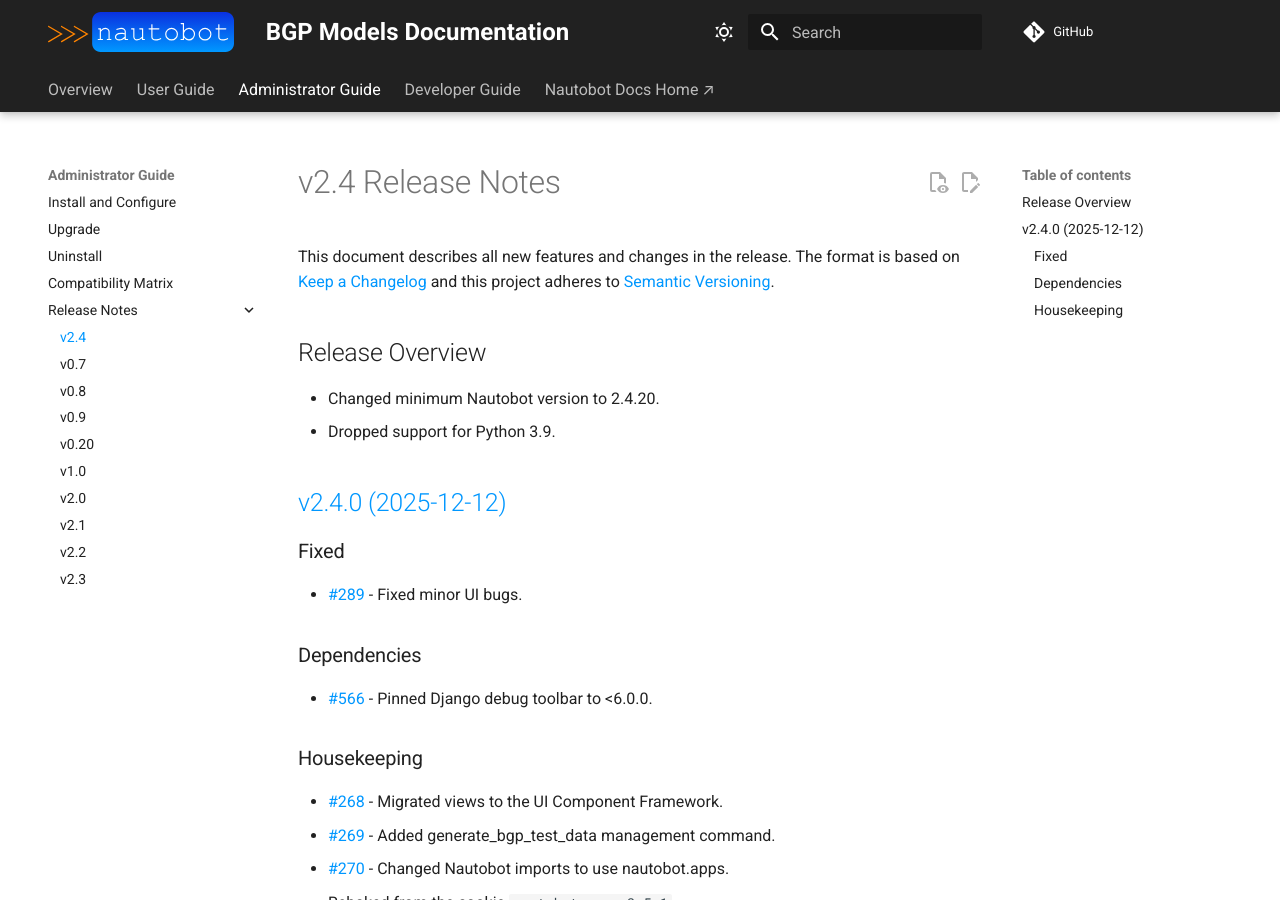
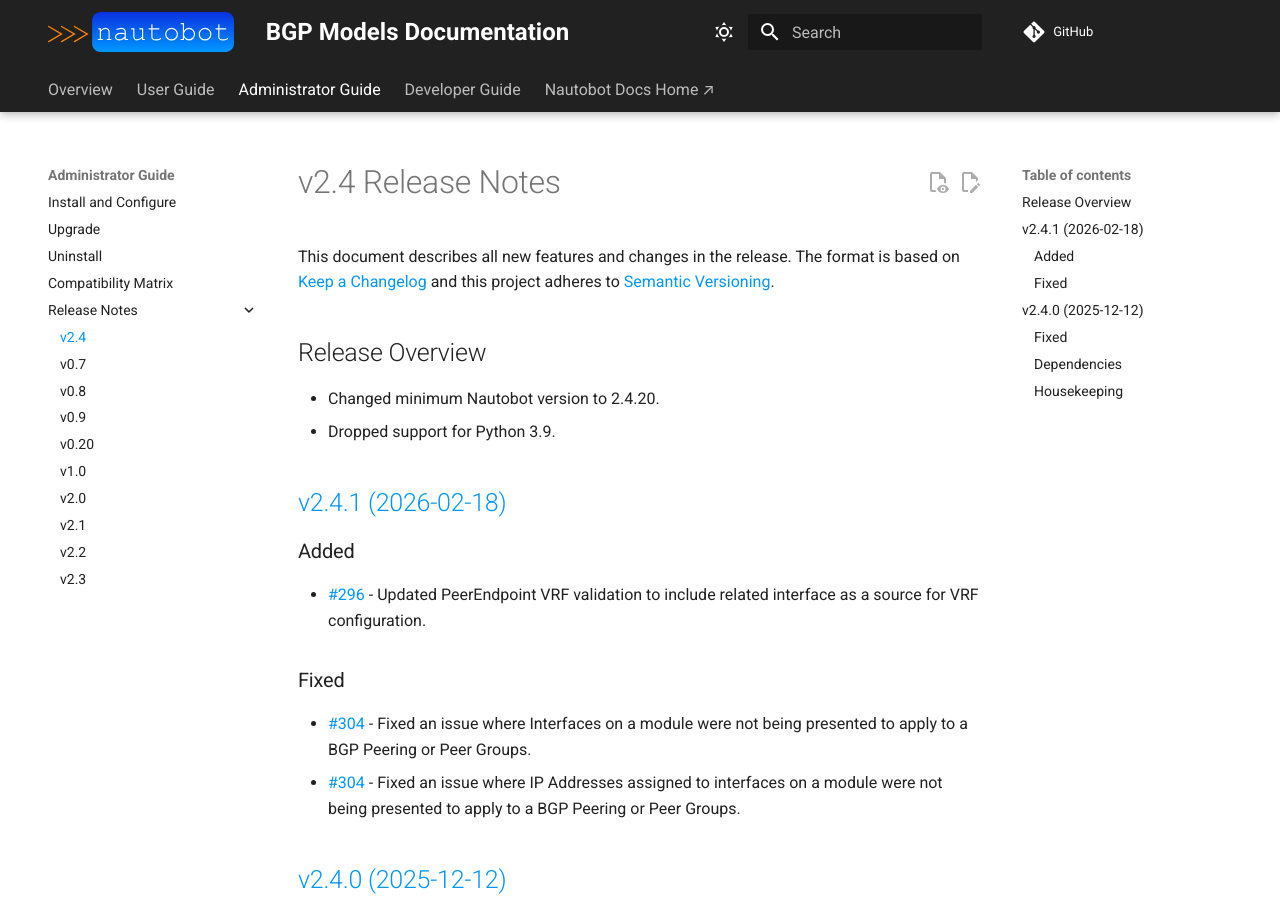
Before and after one commit to nautobot/nautobot-app-bgp-models, an MkDocs documentation site: the page built from docs/admin/release_notes/version_2.4.md, in a window 1280 px wide and 900 px high. Built offline with MkDocs 1.6.1 and Material for MkDocs 9.7.7, drawn with Linux system fonts in a browser that asks for light colours; comment, search, counter and statistics services are not loaded.

Commit message:
Release v2.4.1

```diff
--- a/docs/admin/release_notes/version_2.4.md
+++ b/docs/admin/release_notes/version_2.4.md
@@ -8,6 +8,19 @@ This document describes all new features and changes in the release. The format
 - Dropped support for Python 3.9.
 
 <!-- towncrier release notes start -->
+
+
+## [v2.4.1 (2026-02-18)](https://github.com/nautobot/nautobot-app-bgp-models/releases/tag/v2.4.1)
+
+### Added
+
+- [#296](https://github.com/nautobot/nautobot-app-bgp-models/issues/296) - Updated PeerEndpoint VRF validation to include related interface as a source for VRF configuration.
+
+### Fixed
+
+- [#304](https://github.com/nautobot/nautobot-app-bgp-models/issues/304) - Fixed an issue where Interfaces on a module were not being presented to apply to a BGP Peering or Peer Groups.
+- [#304](https://github.com/nautobot/nautobot-app-bgp-models/issues/304) - Fixed an issue where IP Addresses assigned to interfaces on a module were not being presented to apply to a BGP Peering or Peer Groups.
+
 ## [v2.4.0 (2025-12-12)](https://github.com/nautobot/nautobot-app-bgp-models/releases/tag/v2.4.0)
 
 ### Fixed
--- a/pyproject.toml
+++ b/pyproject.toml
@@ -1,6 +1,6 @@
 [tool.poetry]
 name = "nautobot-bgp-models"
-version = "2.4.0"
+version = "2.4.1"
 description = "Nautobot BGP Models App"
 authors = ["Network to Code, LLC <opensource@networktocode.com>"]
 license = "Apache-2.0"
```
Also changed, not shown: 2 other files.
